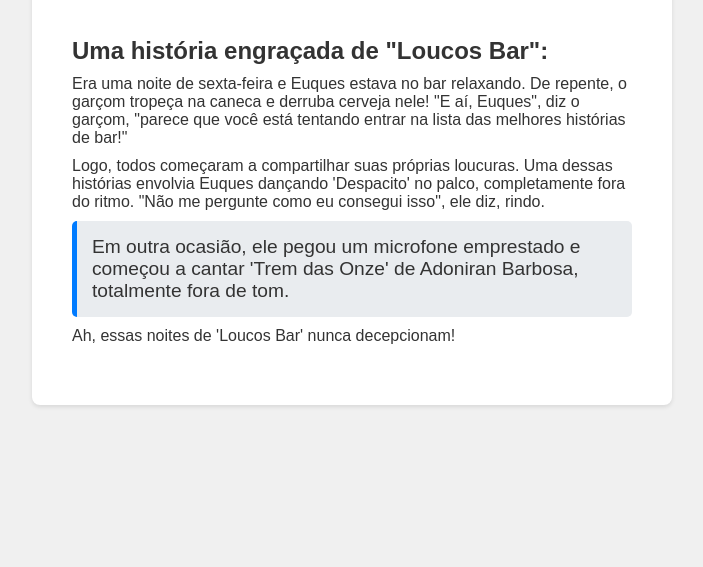
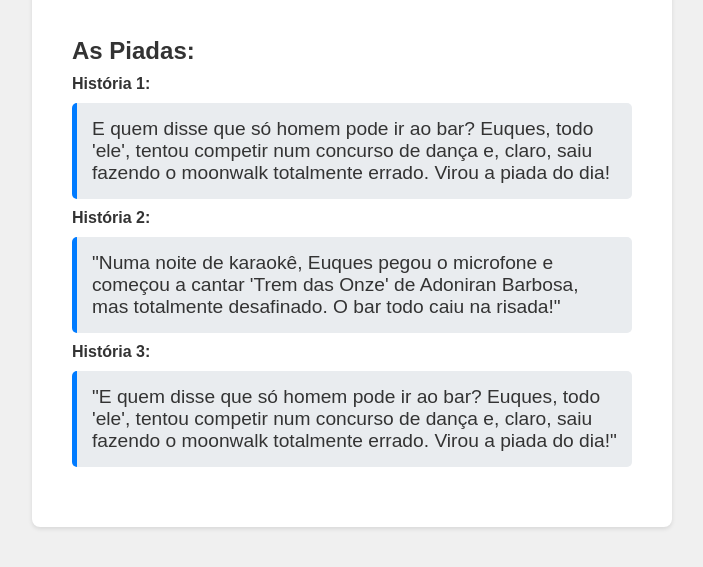
Before and after one commit to Euques/horos, a plain HTML site: page locos/index.html in a window 1280 px wide. Shown: the part 143-710 px from the top of the page, without its empty margins (288-991 px from the left). Drawn offline with Linux system fonts and the light colour scheme.

Commit message:
Update index.html

```diff
--- a/locos/index.html
+++ b/locos/index.html
@@ -3,7 +3,7 @@
 <head>
     <meta charset="UTF-8">
     <meta name="viewport" content="width=device-width, initial-scale=1.0">
-    <title>Histórias Loucas de Bar - Euques</title>
+    <title>Histórias Loucas de Bar</title>
     <style>
         body, html {
             margin: 0;
@@ -52,11 +52,11 @@
             border-radius: 5px;
         }
 
-        #story p {
+        #stories p {
             margin: 10px 0;
         }
 
-        #story strong {
+        #stories strong {
             font-weight: bold;
         }
     </style>
@@ -68,15 +68,28 @@
         </header>
 
         <main class="app-main">
-            <div class="story-container">
-                <h2>Uma história engraçada de "Loucos Bar":</h2>
-                <div id="story">
-                    <p>Era uma noite de sexta-feira e Euques estava no bar relaxando. De repente, o garçom tropeça na caneca e derruba cerveja nele! "E aí, Euques", diz o garçom, "parece que você está tentando entrar na lista das melhores histórias de bar!"</p>
-                    <p>Logo, todos começaram a compartilhar suas próprias loucuras. Uma dessas histórias envolvia Euques dançando 'Despacito' no palco, completamente fora do ritmo. "Não me pergunte como eu consegui isso", ele diz, rindo.</p>
+            <div class="story-container" id="stories">
+                <h2>As Piadas:</h2>
+
+                <div class="story">
+                    <p><strong>História 1:</strong></p>
                     <blockquote>
-                        "E claro, a noite terminou com Euques, todo "ele", tentando fazer o moonwalk e caindo de cara no chão. O bar inteiro não parava de rir!"
+                        "Era uma vez Euques, que resolveu fazer o moonwalk no meio do bar. O pessoal achou que era performance artística, mas na verdade ele só estava bêbado demais para dançar direito!"
                     </blockquote>
-                    <p>Ah, essas noites de 'Loucos Bar' nunca decepcionam!</p>
+                </div>
+
+                <div class="story">
+                    <p><strong>História 2:</strong></p>
+                    <blockquote>
+                        "Numa noite de karaokê, Euques pegou o microfone e começou a cantar 'Trem das Onze' de Adoniran Barbosa, mas totalmente desafinado. O bar todo caiu na risada!"
+                    </blockquote>
+                </div>
+
+                <div class="story">
+                    <p><strong>História 3:</strong></p>
+                    <blockquote>
+                        "E quem disse que só homem pode ir ao bar? Euques, todo 'ele', tentou competir num concurso de dança e, claro, saiu fazendo o moonwalk totalmente errado. Virou a piada do dia!"
+                    </blockquote>
                 </div>
             </div>
         </main>
@@ -86,16 +99,16 @@
         document.addEventListener('DOMContentLoaded', () => {
             // Lista de histórias engraçadas
             const stories = [
-                "Euques estava no bar quando, de repente, um saxofonista bêbado começou a tocar 'Despacito' na sua frente.",
-                "Uma noite, Euques tentou competir em um concurso de dança no meio do bar e acabou fazendo o moonwalk todo errado.",
-                "Em outra ocasião, ele pegou um microfone emprestado e começou a cantar 'Trem das Onze' de Adoniran Barbosa, totalmente fora de tom."
+                "Era uma vez Euques, que resolveu fazer o moonwalk no meio do bar. O pessoal achou que era performance artística, mas na verdade ele só estava bêbado demais para dançar direito!",
+                "Numa noite de karaokê, Euques pegou o microfone e começou a cantar 'Trem das Onze' de Adoniran Barbosa, mas totalmente desafinado. O bar todo caiu na risada!",
+                "E quem disse que só homem pode ir ao bar? Euques, todo 'ele', tentou competir num concurso de dança e, claro, saiu fazendo o moonwalk totalmente errado. Virou a piada do dia!"
             ];
 
             // Sorteia uma história aleatória
             const randomStory = stories[Math.floor(Math.random() * stories.length)];
 
             // Aplica a história no HTML
-            document.getElementById('story').querySelector('blockquote').innerText = randomStory;
+            document.getElementById('stories').querySelector('blockquote').innerText = randomStory;
         });
     </script>
 </body>
```
